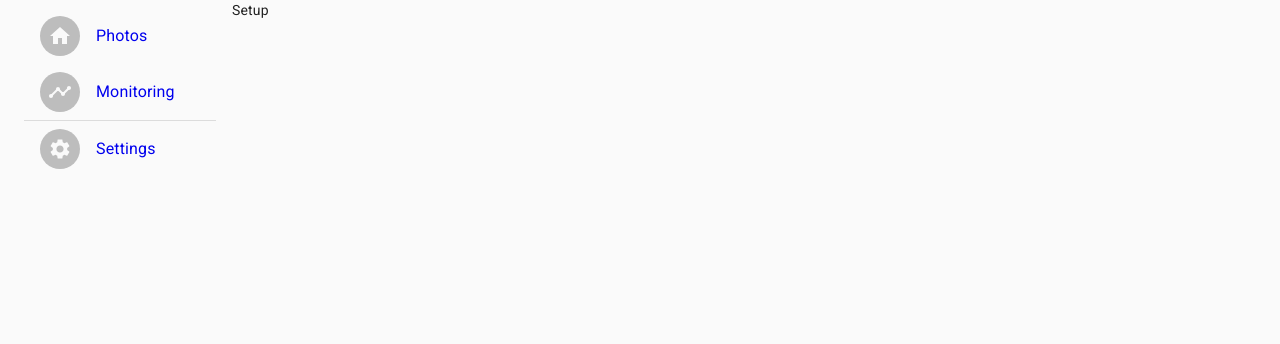
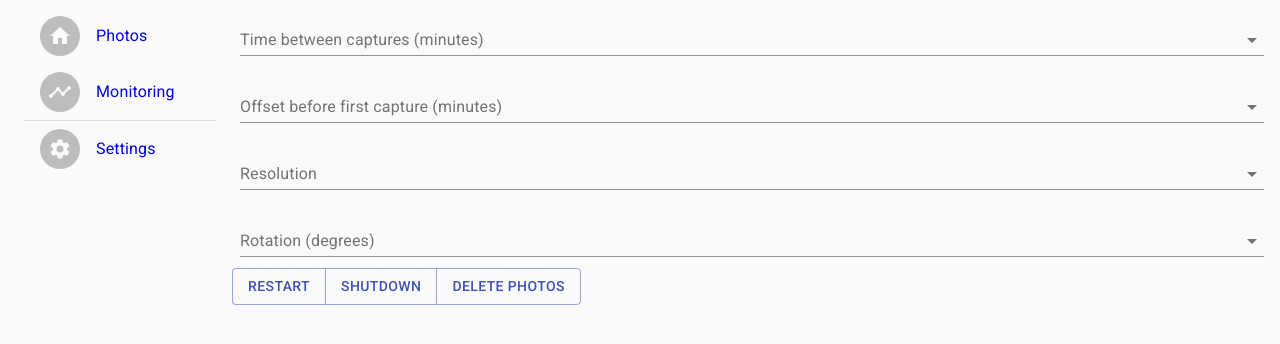
Before and after one commit to ingojaeckel/go-raspberry-pi-timelapse, a React (Create React App) app in the folder frontend/: page /settings in a window 1280 px wide. Shown: the top 344 px of the page. Built offline with nearby package versions, Linux system fonts and the light colour scheme.

Commit message:
basic settings UI

```diff
--- a/frontend/src/components/SetupComponent.tsx
+++ b/frontend/src/components/SetupComponent.tsx
@@ -1,7 +1,70 @@
 import React from 'react';
+import { createStyles, makeStyles, Theme } from '@material-ui/core/styles';
+
+import { ButtonGroup, Button, FormControl, InputLabel, Select, MenuItem, FormHelperText } from '@material-ui/core';
+
+const useStyles = makeStyles((theme: Theme) =>
+  createStyles({
+    formControl: {
+      margin: theme.spacing(1),
+      minWidth: 120,
+    },
+    selectEmpty: {
+      marginTop: theme.spacing(2),
+    },
+  }),
+);
 
 export default function SetupComponent() {
+  const classes = useStyles();
+
   return (
-      <div>Setup</div>
+    <React.Fragment>
+      <div>
+        <FormControl className={classes.formControl} fullWidth>
+          <InputLabel id="demo-simple-select-helper-label">Time between captures (minutes)</InputLabel>
+          <Select labelId="demo-simple-select-helper-label" id="demo-simple-select-helper">
+            <MenuItem value={1}>1</MenuItem>
+            <MenuItem value={10}>10</MenuItem>
+            <MenuItem value={20}>20</MenuItem>
+            <MenuItem value={30}>30</MenuItem>
+          </Select>
+          <FormHelperText></FormHelperText>
+        </FormControl><br />
+        <FormControl className={classes.formControl} fullWidth>
+          <InputLabel id="demo-simple-select-helper-label">Offset before first capture (minutes)</InputLabel>
+          <Select labelId="demo-simple-select-helper-label" id="demo-simple-select-helper">
+            <MenuItem value={0}>0</MenuItem>
+            <MenuItem value={5}>5</MenuItem>
+            <MenuItem value={10}>10</MenuItem>
+            <MenuItem value={15}>15</MenuItem>
+            <MenuItem value={20}>20</MenuItem>
+            <MenuItem value={25}>25</MenuItem>
+            <MenuItem value={30}>30</MenuItem>
+          </Select>
+          <FormHelperText></FormHelperText>
+        </FormControl><br />
+        <FormControl className={classes.formControl} fullWidth>
+          <InputLabel id="demo-simple-select-helper-label">Resolution</InputLabel>
+          <Select labelId="demo-simple-select-helper-label" id="demo-simple-select-helper">
+            <MenuItem>3280x2464</MenuItem>
+          </Select>
+          <FormHelperText></FormHelperText>
+        </FormControl><br />
+        <FormControl className={classes.formControl} fullWidth>
+          <InputLabel id="demo-simple-select-helper-label">Rotation (degrees)</InputLabel>
+          <Select labelId="demo-simple-select-helper-label" id="demo-simple-select-helper">
+            <MenuItem>0</MenuItem>
+            <MenuItem>180</MenuItem>
+          </Select>
+          <FormHelperText></FormHelperText>
+        </FormControl>
+      </div>
+      <ButtonGroup color="primary" aria-label="outlined primary button group">
+        <Button>Restart</Button>
+        <Button>Shutdown</Button>
+        <Button>Delete Photos</Button>
+      </ButtonGroup>
+    </React.Fragment>
   );
 }
```
